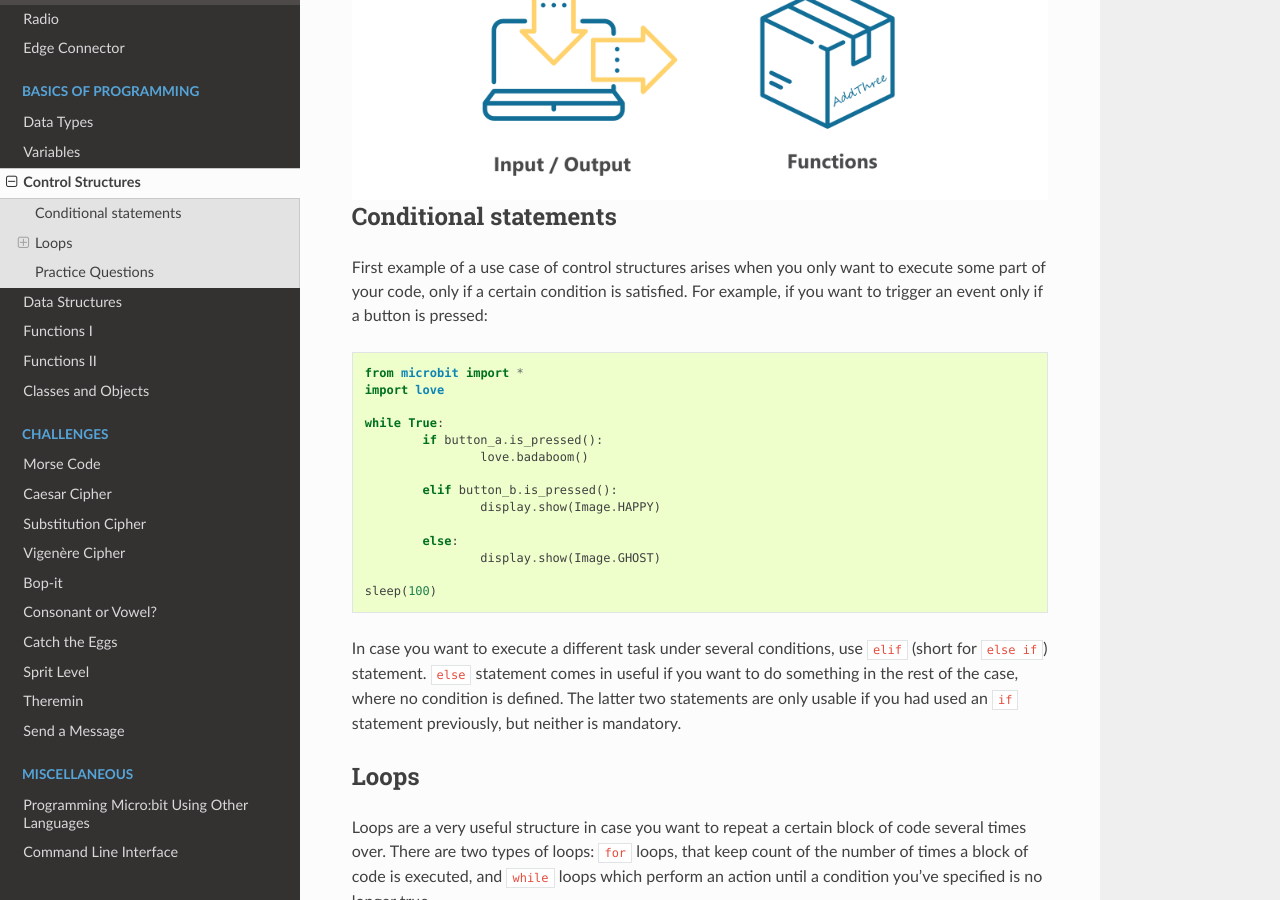
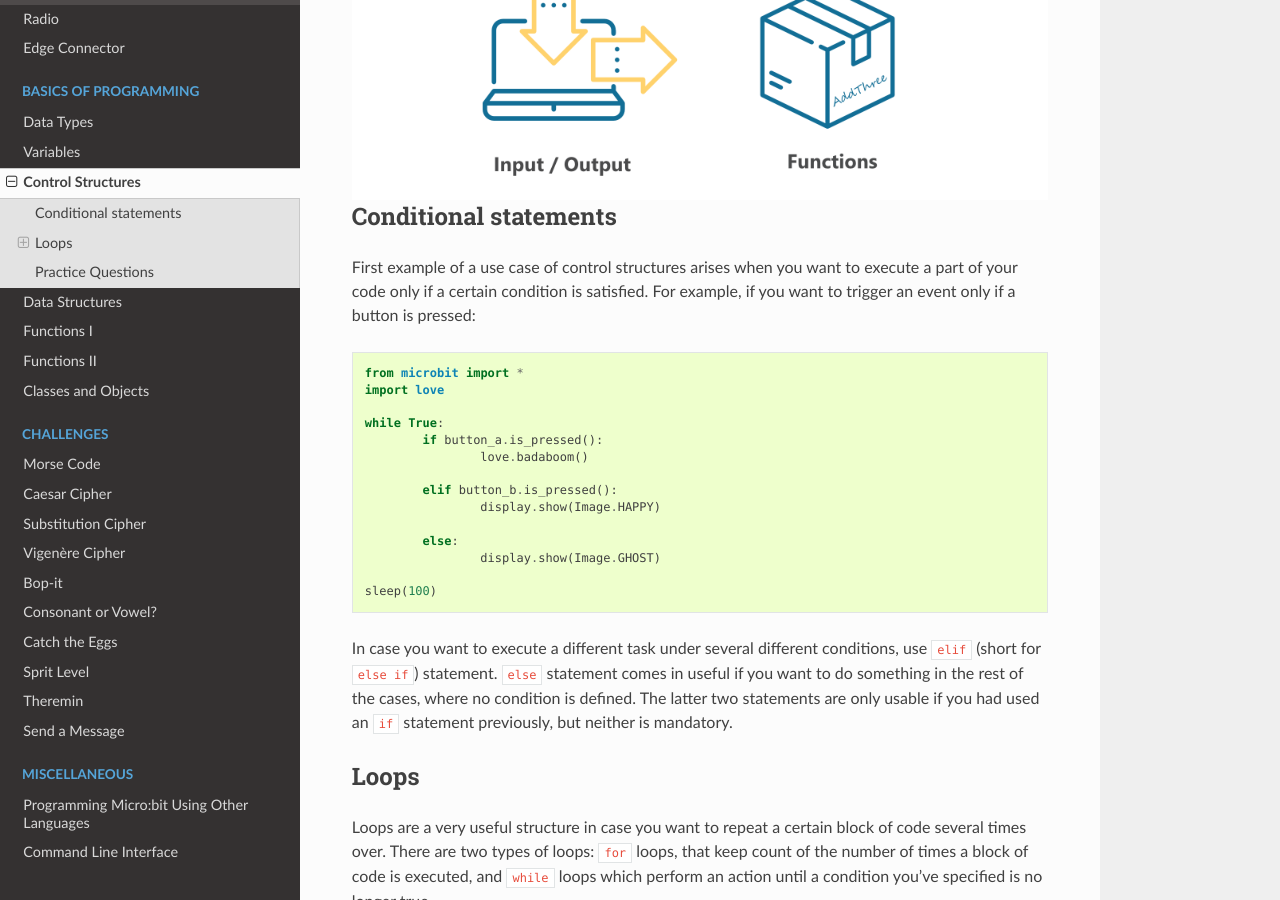
Before and after one commit to rharbird/microbit-challenges, a Sphinx documentation site: the page built from docs/source/basics/control_structures.rst, in a window 1280 px wide and 900 px high, scrolled down 600 px. Built offline with Sphinx 7.4.7 and the Read the Docs theme 2.0.0, drawn with Linux system fonts in a browser that asks for light colours.

Commit message:
Modify text

```diff
--- a/docs/source/basics/control_structures.rst
+++ b/docs/source/basics/control_structures.rst
@@ -13,7 +13,7 @@ for your code - whether it is control over which statements get executed or how
 Conditional statements
 ======================
 
-First example of a use case of control structures arises when you only want to execute some part of your code, only if a certain condition is satisfied.
+First example of a use case of control structures arises when you want to execute a part of your code only if a certain condition is satisfied.
 For example, if you want to trigger an event only if a button is pressed: ::
 
 	from microbit import *
@@ -32,8 +32,8 @@ For example, if you want to trigger an event only if a button is pressed: ::
 	sleep(100)
 
 
-In case you want to execute a different task under several conditions, use ``elif`` (short for ``else if``) statement. ``else`` statement comes in useful if you want to do something
-in the rest of the case, where no condition is defined. The latter two statements are only usable if you had used an ``if`` statement previously, but neither is mandatory.
+In case you want to execute a different task under several different conditions, use ``elif`` (short for ``else if``) statement. ``else`` statement comes in useful if you want to do something
+in the rest of the cases, where no condition is defined. The latter two statements are only usable if you had used an ``if`` statement previously, but neither is mandatory.
 
 Loops
 =====
@@ -99,7 +99,7 @@ if the temperature on the micro:bit goes below a certain value so you'll need to
 
 	from microbit import *
 
-	while temperature() < 18:
+	while (temperature() < 18):
 	    display.scroll(Image.SAD)
 	    sleep(1000)
 
```
